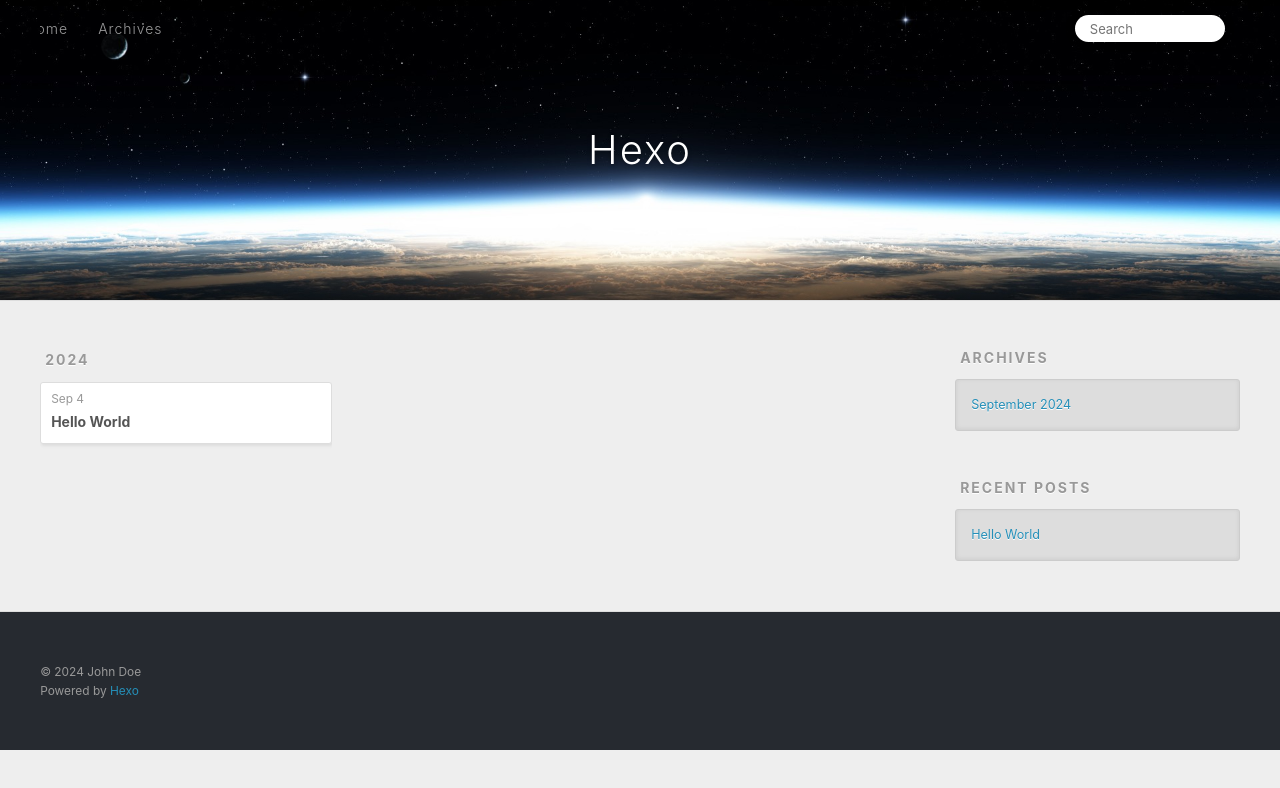
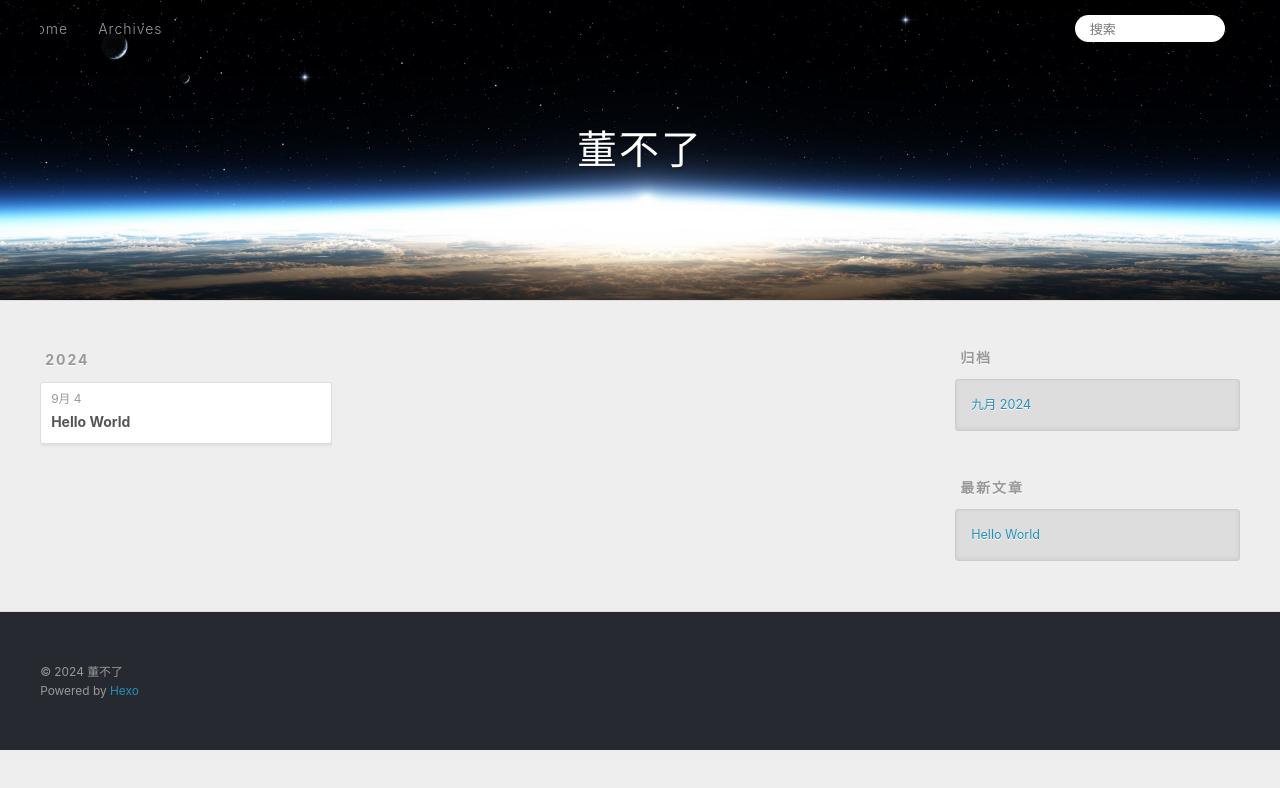
Before and after one commit to Dwjem/dwjem.github.io, a plain HTML site: page archives/index.html in a window 1280 px wide. Both pictures are taken after a click on the link 1232 px from the left and 27 px from the top of the page. Drawn offline with Linux system fonts and the light colour scheme.

Commit message:
Site updated: 2024-09-04 10:45:32

```diff
--- a/archives/index.html
+++ b/archives/index.html
@@ -4,17 +4,19 @@
   <meta charset="utf-8">
 
 
-  <title>Archives | Hexo</title>
+  <title>归档 | 董不了</title>
   <meta name="viewport" content="width=device-width, initial-scale=1, shrink-to-fit=no">
-  <meta property="og:type" content="website">
-<meta property="og:title" content="Hexo">
-<meta property="og:url" content="http://example.com/archives/index.html">
-<meta property="og:site_name" content="Hexo">
-<meta property="og:locale" content="en_US">
-<meta property="article:author" content="John Doe">
+  <meta name="description" content="十年磨一剑">
+<meta property="og:type" content="website">
+<meta property="og:title" content="董不了">
+<meta property="og:url" content="https://dwjem.github.io/archives/index.html">
+<meta property="og:site_name" content="董不了">
+<meta property="og:description" content="十年磨一剑">
+<meta property="og:locale" content="zh_CN">
+<meta property="article:author" content="董不了">
 <meta name="twitter:card" content="summary">
 
-    <link rel="alternate" href="/atom.xml" title="Hexo" type="application/atom+xml">
+    <link rel="alternate" href="/atom.xml" title="董不了" type="application/atom+xml">
 
 
     <link rel="shortcut icon" href="/favicon.png">
@@ -39,7 +41,7 @@
   <div id="header-outer" class="outer">
     <div id="header-title" class="inner">
       <h1 id="logo-wrap">
-        <a href="/" id="logo">Hexo</a>
+        <a href="/" id="logo">董不了</a>
       </h1>
 
     </div>
@@ -55,12 +57,12 @@
       <nav id="sub-nav">
 
 
-          <a class="nav-icon" href="/atom.xml" title="RSS Feed"><span class="fa fa-rss"></span></a>
+          <a class="nav-icon" href="/atom.xml" title="RSS 订阅"><span class="fa fa-rss"></span></a>
 
-        <a class="nav-icon nav-search-btn" title="Search"><span class="fa fa-search"></span></a>
+        <a class="nav-icon nav-search-btn" title="搜索"><span class="fa fa-search"></span></a>
       </nav>
       <div id="search-form-wrap">
-        <form action="//google.com/search" method="get" accept-charset="UTF-8" class="search-form"><input type="search" name="q" class="search-form-input" placeholder="Search"><button type="submit" class="search-form-submit">&#xF002;</button><input type="hidden" name="sitesearch" value="http://example.com"></form>
+        <form action="//google.com/search" method="get" accept-charset="UTF-8" class="search-form"><input type="search" name="q" class="search-form-input" placeholder="搜索"><button type="submit" class="search-form-submit">&#xF002;</button><input type="hidden" name="sitesearch" value="https://dwjem.github.io"></form>
       </div>
     </div>
   </div>
@@ -84,7 +86,7 @@
   <div class="archive-article-inner">
     <header class="archive-article-header">
       <a href="/2024/09/04/hello-world/" class="archive-article-date">
-  <time class="dt-published" datetime="2024-09-04T02:30:03.847Z" itemprop="datePublished">Sep 4</time>
+  <time class="dt-published" datetime="2024-09-04T02:30:03.847Z" itemprop="datePublished">9月 4</time>
 </a>
 
 
@@ -116,9 +118,9 @@
 
 
   <div class="widget-wrap">
-    <h3 class="widget-title">Archives</h3>
+    <h3 class="widget-title">归档</h3>
     <div class="widget">
-      <ul class="archive-list"><li class="archive-list-item"><a class="archive-list-link" href="/archives/2024/09/">September 2024</a></li></ul>
+      <ul class="archive-list"><li class="archive-list-item"><a class="archive-list-link" href="/archives/2024/09/">九月 2024</a></li></ul>
     </div>
   </div>
 
@@ -126,7 +128,7 @@
 
 
   <div class="widget-wrap">
-    <h3 class="widget-title">Recent Posts</h3>
+    <h3 class="widget-title">最新文章</h3>
     <div class="widget">
       <ul>
 
@@ -147,7 +149,7 @@
   <div class="outer">
     <div id="footer-info" class="inner">
 
-      &copy; 2024 John Doe<br>
+      &copy; 2024 董不了<br>
       Powered by <a href="https://hexo.io/" target="_blank">Hexo</a>
     </div>
   </div>
```
Also changed, not shown: 2024/09/04/hello-world/index.html (+15 -15 lines), archives/2024/09/index.html (+19 -17 lines), archives/2024/index.html (+19 -17 lines), index.html (+19 -17 lines).
